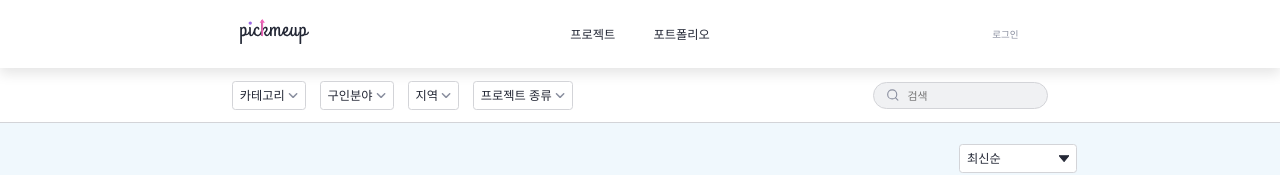
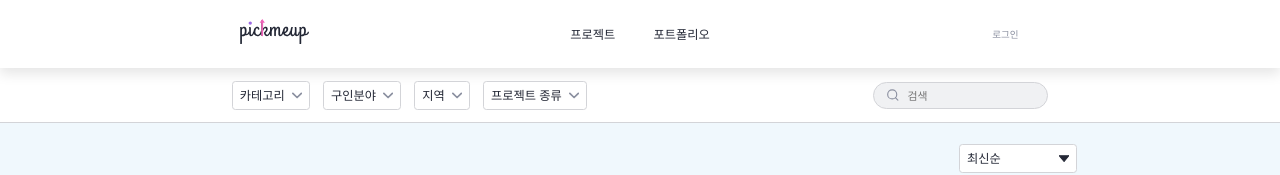
Before and after one commit to produce1886/pick-me-up, a Next.js app: page /project in a window 1280 px wide. Shown: the top 175 px of the page. Built offline with nearby package versions, Linux system fonts and the light colour scheme.

Commit message:
Fix filter

```diff
--- a/pages/project.js
+++ b/pages/project.js
@@ -15,7 +15,7 @@ export default function Project() {
       <Wrapper>
         <FilterListWrapper>
           <Div>
-            <Filter type="bigoff" word="최신순"></Filter>
+            <Filter type="bigoff" title="최신순"></Filter>
           </Div>
           <ProjectList></ProjectList>
         </FilterListWrapper>
--- a/src/components/atoms/Filter.js
+++ b/src/components/atoms/Filter.js
@@ -5,13 +5,14 @@ export default styled.p`
     width: ${props.width};
     height: ${props.height};
     font-family: inherit;
-        border: ${props.border} solid ${props.color};
-        background: ${props.background};
-        border-radius: ${props.radius};
-        -webkit-appearance: none;
-        -moz-appearance: none;
-        appearance: none;
+    border: ${props.border} solid ${props.borderColor};
+    background-color: ${props.backgroundColor};
+    border-radius: 0.2rem;
     padding: 0 0.4rem 0 0.4rem;
     margin: 0 0.8rem 0 0;
+    display: flex;
+    flex-direction: row;
+    justify-content: space-between;
+    align-items: center;
   `}
 `;
--- a/src/components/molecules/Filter.js
+++ b/src/components/molecules/Filter.js
@@ -1,64 +1,59 @@
-import styled from "styled-components"
-import Text from "../atoms/Text"
-import Wrapper from "../atoms/Filter"
-import Icondownline from "../atoms/Icon/Chevron/Down"
-import Iconupline from "../atoms/Icon/Chevron/Up"
-import Iconup from "../atoms/Icon/Filter/Up"
-import Icondown from "../atoms/Icon/Filter/Down"
-import Row from "../atoms/Row"
+import { useState } from "react";
+import styled from "styled-components";
+import Text from "../atoms/Text";
+import Wrapper from "../atoms/Filter";
+import Icondownline from "../atoms/Icon/Chevron/Down";
+import Iconupline from "../atoms/Icon/Chevron/Up";
+import Iconup from "../atoms/Icon/Filter/Up";
+import Icondown from "../atoms/Icon/Filter/Down";
 
-export default function Filter(props){
-    return(
-        <Row>
-            {props.type==="bigoff" && (
-                <Wrapper width="6rem" height="1.6rem" border="0.04rem" color="#d3d4d8" background="#ffffff" radius="0.2rem">
-                <Div>
-                    <Text line="1.08rem" level={3} color="#232735">
-                        {props.word}
-                    </Text>
-                    <Icondown style={{width: "0.6rem", height: "0.4rem", margin: "0 0 0 0.2rem"}} fill="#232735"></Icondown>
-                </Div>
-                </Wrapper>
-            )}
-            {props.type==="bigon" && (
-                <Wrapper width="fit-content" height="1.6rem" border="0.08rem" color="#c8acee" background="#ffffff" radius="0.2rem">
-                <Div>
-                    <Text line="1.08rem" level={3} color="#232735">
-                        {props.word}
-                    </Text>
-                    <Iconup style={{width: "0.6rem", height: "0.4rem", margin: "0 0 0 0.2rem"}} fill="#232735"></Iconup>
-                </Div>
-                </Wrapper>
-            )}
-            {props.type==="smalloff" && (
-                <Wrapper width="fit-content" height="1.6rem" border="0.04rem" color="#d3d4d8" background="#ffffff" radius="0.2rem">
-                <Div>
-                    <Text line="1.08rem" level={3} color="#232735">
-                        {props.word}
-                    </Text>
-                    <Icondownline style={{width: "0.6rem", height: "0.3rem", margin: "0 0 0 0.2rem"}} fill="#8b90a0"></Icondownline>
-                </Div>
-                </Wrapper>
-            )}
-            {props.type==="smallon" && (
-                <Wrapper width="fit-content" height="1.6rem" border="0.04rem" color="#d3d4d8" background="#f0f1f3" radius="0.2rem">
-                <Div>
-                    <Text line="1.08rem" level={3} color="#232735">
-                        {props.word}
-                    </Text>
-                    <Iconupline style={{width: "0.6rem", height: "0.3rem", margin: "0 0 0 0.2rem"}} fill="#8b90a0"></Iconupline>
-                </Div>
-                </Wrapper>
-            )}
-        </Row>
+export default function Filter(props) {
+  const [clicked, setClicked] = useState(false);
+  const iconStyle = {
+    width: "0.6rem",
+    height: "0.4rem",
+    margin: "0 0 0 0.4rem",
+  };
+
+  if (props.title === "최신순") {
+    return (
+      <Wrapper
+        onClick={() => setClicked(!clicked)}
+        width="6rem"
+        height="1.6rem"
+        border={clicked ? "0.08rem" : "0.04rem"}
+        borderColor={clicked ? "#c8acee" : "#d3d4d8"}
+        backgroundColor="#ffffff"
+      >
+        <Text line="1.08rem" level={3} color="#232735">
+          {props.title}
+        </Text>
+        {clicked ? (
+          <Iconup style={iconStyle} fill="#232735"></Iconup>
+        ) : (
+          <Icondown style={iconStyle} fill="#232735"></Icondown>
+        )}
+      </Wrapper>
     );
+  }
+
+  return (
+    <Wrapper
+      onClick={() => setClicked(!clicked)}
+      width="fit-content"
+      height="1.6rem"
+      border="0.04rem"
+      borderColor="#d3d4d8"
+      backgroundColor={clicked ? "#f0f1f3" : "#ffffff"}
+    >
+      <Text line="1.08rem" level={3} color="#232735">
+        {props.title}
+      </Text>
+      {clicked ? (
+        <Iconupline style={iconStyle} fill="#8b90a0"></Iconupline>
+      ) : (
+        <Icondownline style={iconStyle} fill="#8b90a0"></Icondownline>
+      )}
+    </Wrapper>
+  );
 }
-
-const Div = styled.div`
-    width: 100%;
-    height: 100%;
-    display: flex;
-    flex-direction: row;
-    justify-content: space-between;
-    align-items: center;
-`;
--- a/src/components/organisms/FilterSearch.js
+++ b/src/components/organisms/FilterSearch.js
@@ -1,24 +1,20 @@
 import styled from "styled-components";
-import Search from "../molecules/Input/Search"
-import Filter from "../molecules/Filter"
+import Search from "../molecules/Input/Search";
+import Filter from "../molecules/Filter";
 
-export default function FilterSearch(props){
-    return(
+export default function FilterSearch(props) {
+  return (
     <Wrapper>
-            {props.type==="project" && (
       <FilterWrapper>
-                <Filter type="smalloff" word="카테고리"></Filter>
-                <Filter type="smalloff" word="구인분야"></Filter>
-                <Filter type="smalloff" word="지역"></Filter>
-                <Filter type="smalloff" word="프로젝트 종류"></Filter>
+        <Filter title="카테고리"></Filter>
+        <Filter title="구인분야"></Filter>
+        {props.type === "project" && (
+          <>
+            <Filter title="지역"></Filter>
+            <Filter title="프로젝트 종류"></Filter>
+          </>
+        )}
       </FilterWrapper>
-            )}
-            {props.type==="portfolio" && (
-              <FilterWrapper>
-                <Filter type="smalloff" word="카테고리"></Filter>
-                <Filter type="smalloff" word="분야"></Filter>
-              </FilterWrapper>
-            )}
       <Search></Search>
     </Wrapper>
   );
```
Lines whose indentation alone changed are shown as unchanged.
